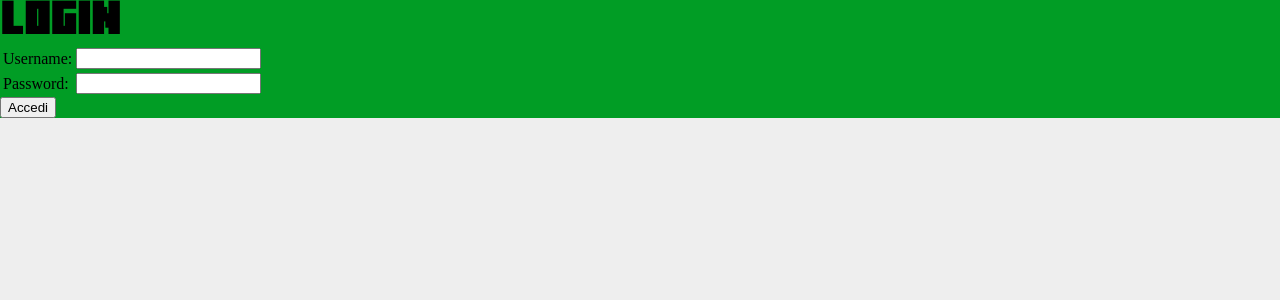
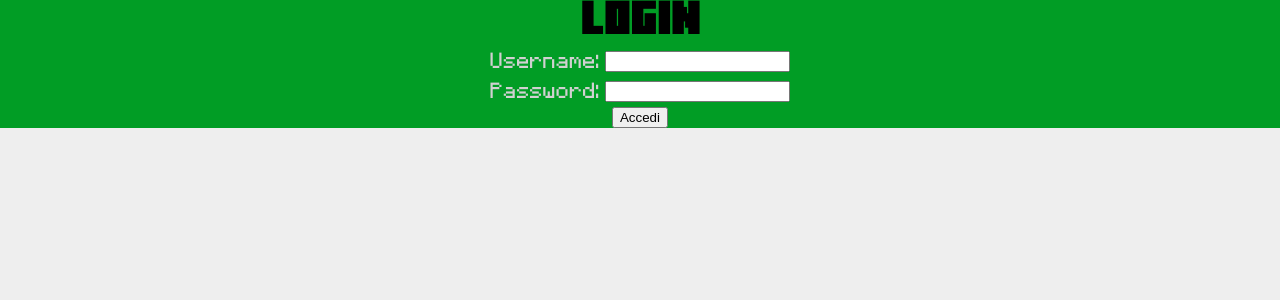
Before and after one commit to G1gg4N1qq4/Minewiki-php, a PHP site: page /pagine/login.php in a window 1280 px wide. Shown: the top 300 px of the page. Run offline with PHP 8.4, Linux system fonts and the light colour scheme.

Commit message:
Culo III continuo login

```diff
--- a/data/connessione_db.php
+++ b/data/connessione_db.php
@@ -1,11 +1,10 @@
 <?php
     $db_servername = "localhost";
-    $db_nome = "database-biblioteca";
+    $db_nome = "biblioteca";
     $db_user = "root";
     $db_pass = "";
 
-    $conn = new mysql($db_servername, $db_user, $db_pass, $db_nome);
+    $conn = new mysqli($db_servername, $db_user, $db_pass, $db_nome);
     if ($conn->connect_error){
         die("<p>Suca: ".$conn->connect_error."</p>");
     }
-?>
--- a/pagine/login.php
+++ b/pagine/login.php
@@ -1,4 +1,5 @@
 <?php
+    session_start();
     if (isset($_POST["user"])) $user = $_POST["user"]; else $user = "";
     if (isset($_POST["pass"])) $pass = $_POST["pass"]; else $pass = "";
 ?>
@@ -24,34 +25,28 @@
             <div class="cover__content">
 
                 <main>
+                    <div class="login">
+
                         <h1>Login</h1>
                         <!-- <p>Lorem ipsum dolor sit amet consectetur adipisicing elit. Culpa doloremque id pariatur praesentium, fugiat incidunt et minus quam obcaecati! Optio architecto officiis repudiandae aliquam id sint quae sit mollitia! Et.</p> -->
                         <form action="" method="post">
                             <table>
                                 <tr>
-                                <td><label for="user" >Username:</label></td>
+                                    <td><label for="user" class="minecraft_text">Username:</label></td>
                                     <td><input type="text" name="user" id="user" value="<?php echo $user?>" required></td>
                                 </tr>
                                 <tr>
-                                <td><label for="pass">Password:</label></td>
+                                    <td><label for="pass" class="minecraft_text">Password:</label></td>
                                     <td><input type="password" name="pass" id="pass" required></td>
                                 </tr>
                             </table>
 
-                        <input type="submit" value="Accedi">
+                            <input type="submit" value="Accedi" id="accedi">
                         </form>
-
                         <?php
-
-
-
                             if (isset($_POST["user"]) and isset($_POST["pass"])){
 
-                            // require("../data/connessione_dp.php");
-                            $db_servername = "localhost";
-                            $db_nome = "biblioteca";
-                            $db_user = "root";
-                            $db_pass = "";
+                                require("../data/connessione_db.php");
 
                                 $conn = new mysqli($db_servername, $db_user, $db_pass, $db_nome);
                                 if ($conn->connect_error){
@@ -74,6 +69,9 @@
                                 }
                             };
                         ?>
+                    </div>
+
+
                 </main>
             </div>
         </div>
--- a/style.css
+++ b/style.css
@@ -90,6 +90,14 @@ p{
     font-family: "MinecraftRegular";
     font-size: 22px;
 }
+.minecraft_text{
+    color: rgb(209, 209, 209);
+    margin: 0%;
+    height: auto;
+    width: 100%;
+    font-family: "MinecraftRegular";
+    font-size: 22px;
+}
 .Grande_Titolo{
     font-size: 40px;padding: 20px 0px 0px 0px;
 }
@@ -271,6 +279,23 @@ main{z-index: 0;}
     padding: 15px;
 }
 
+.login{
+    display: grid;
+    justify-content: center;
+    align-items: center;
+}
+.login h1{
+    text-align: center;
+}
+table{
+    justify-content: center;
+    margin: auto;
+}
+#accedi{
+    display: grid;
+    justify-content: center;
+    margin: auto;
+}
 /* Grid */
 .grid{
     /* border: 1px solid black; */
```
Also changed, not shown: index.php (+19 -2 lines). Lines whose indentation alone changed are shown as unchanged.
